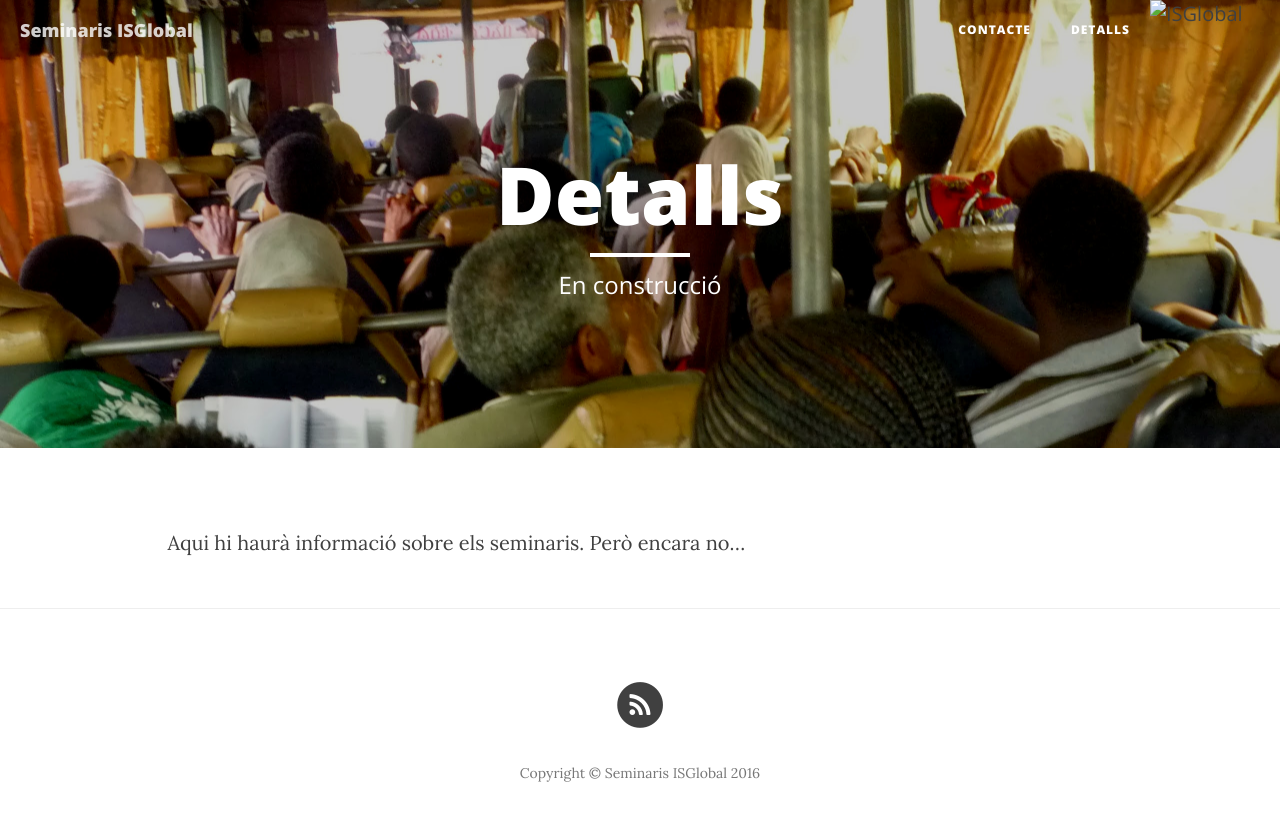
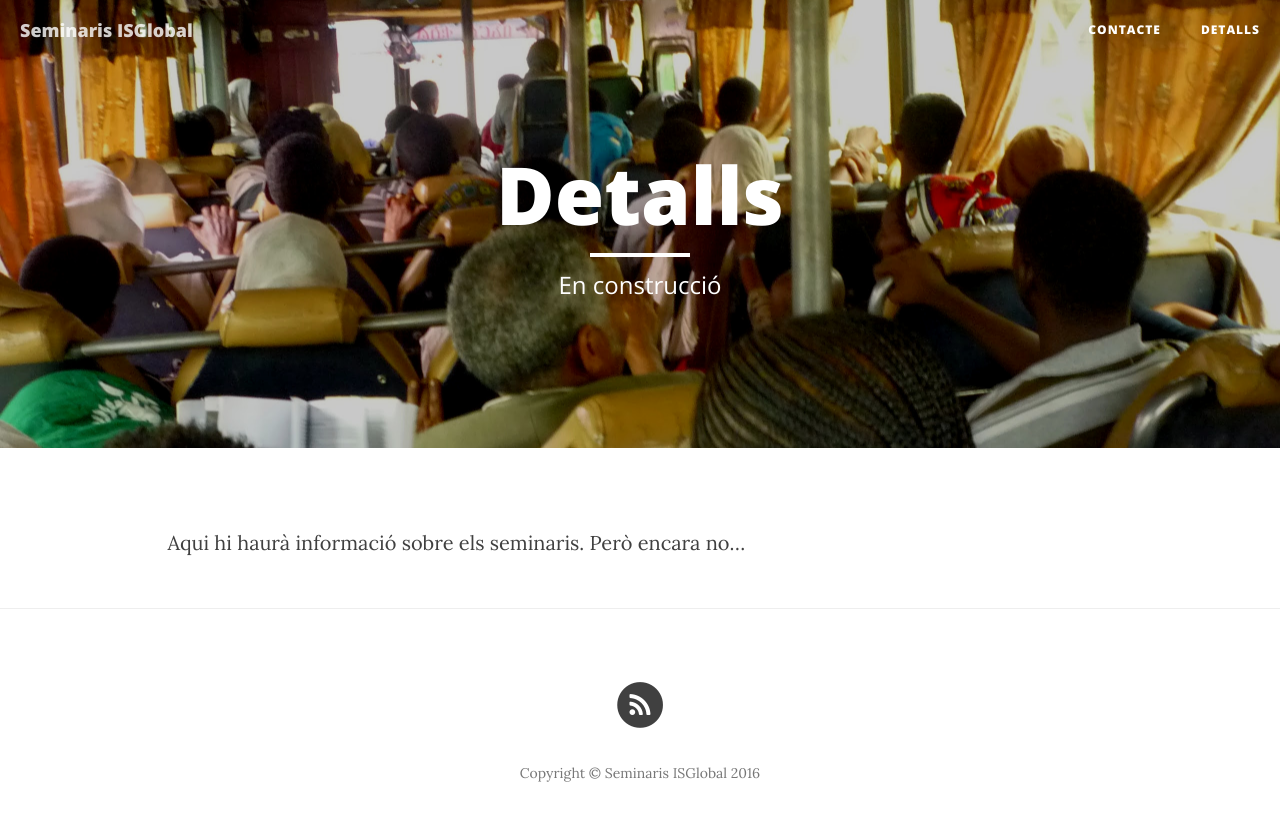
Before and after one commit to seminaris/seminaris.github.io, a Jekyll site: the page built from details.markdown, in a window 1280 px wide. Shown: the top 821 px of the page. Built offline with Jekyll 4.4.1, drawn with Linux system fonts in a browser that asks for light colours; nearby versions of some CDN libraries.

Commit message:
removing logo from sub pages

```diff
--- /dev/null
+++ b/_includes/nav_sub.html
@@ -0,0 +1,33 @@
+<!-- Navigation -->
+<nav class="navbar navbar-default navbar-custom navbar-fixed-top">
+    <div class="container-fluid">
+        <!-- Brand and toggle get grouped for better mobile display -->
+        <div class="navbar-header page-scroll">
+            <button type="button" class="navbar-toggle" data-toggle="collapse" data-target="#bs-example-navbar-collapse-1">
+                <span class="sr-only">Toggle navigation</span>
+                <span class="icon-bar"></span>
+                <span class="icon-bar"></span>
+                <span class="icon-bar"></span>
+            </button>
+            <a class="navbar-brand" href="{{ site.baseurl }}/">{{ site.title }}</a>
+        </div>
+
+
+        <!-- Collect the nav links, forms, and other content for toggling -->
+        <div class="collapse navbar-collapse" id="bs-example-navbar-collapse-1">
+            <ul class="nav navbar-nav navbar-right">
+<!--                 <li>
+                    <a href="{{ site.baseurl }}/">Home</a>
+                </li> -->
+
+                {% for page in site.pages %}{% if page.title %}
+                <li>
+                    <a href="{{ page.url | prepend: site.baseurl }}">{{ page.title }}</a>
+                </li>
+                {% endif %}{% endfor %}
+            </ul>
+        </div>
+        <!-- /.navbar-collapse -->
+    </div>
+    <!-- /.container -->
+</nav>
--- /dev/null
+++ b/_layouts/default_sub.html
@@ -0,0 +1,16 @@
+<!DOCTYPE html>
+<html lang="en">
+
+{% include head.html %}
+
+<body>
+
+    {% include nav_sub.html %}
+
+    {{ content }}
+
+    {% include footer.html %}
+
+</body>
+
+</html>
--- /dev/null
+++ b/_layouts/page_sub.html
@@ -0,0 +1,29 @@
+---
+layout: default_sub
+---
+
+<!-- Page Header -->
+<header class="intro-header" style="background-image: url('{{ site.baseurl }}/{% if page.header-img %}{{ page.header-img }}{% else %}{{ site.header-img }}{% endif %}')">
+    <div class="container">
+        <div class="row">
+            <div class="col-lg-8 col-lg-offset-2 col-md-10 col-md-offset-1">
+                <div class="site-heading">
+                    <h1>{% if page.title %}{{ page.title }}{% else %}{{ site.title }}{% endif %}</h1>
+                    <hr class="small">
+                    <span class="subheading">{{ page.description }}</span>
+                </div>
+            </div>
+        </div>
+    </div>
+</header>
+
+<!-- Main Content -->
+<div class="container">
+	<div class="row">
+		<div class="col-lg-10 col-lg-offset-1 col-md-12 col-md-offset-1">
+			{{ content }}
+		</div>
+	</div>
+</div>
+
+<hr>
--- a/contact.markdown
+++ b/contact.markdown
@@ -1,5 +1,5 @@
 ---
-layout: page
+layout: page_sub
 title: " Contacte"
 description: ""
 header-img: "img/5.JPG"
--- a/details.markdown
+++ b/details.markdown
@@ -1,5 +1,5 @@
 ---
-layout: page
+layout: page_sub
 title: "Detalls"
 description: "En construcció"
 header-img: "img/7.JPG"
```
Also changed, not shown: 3 other files.
